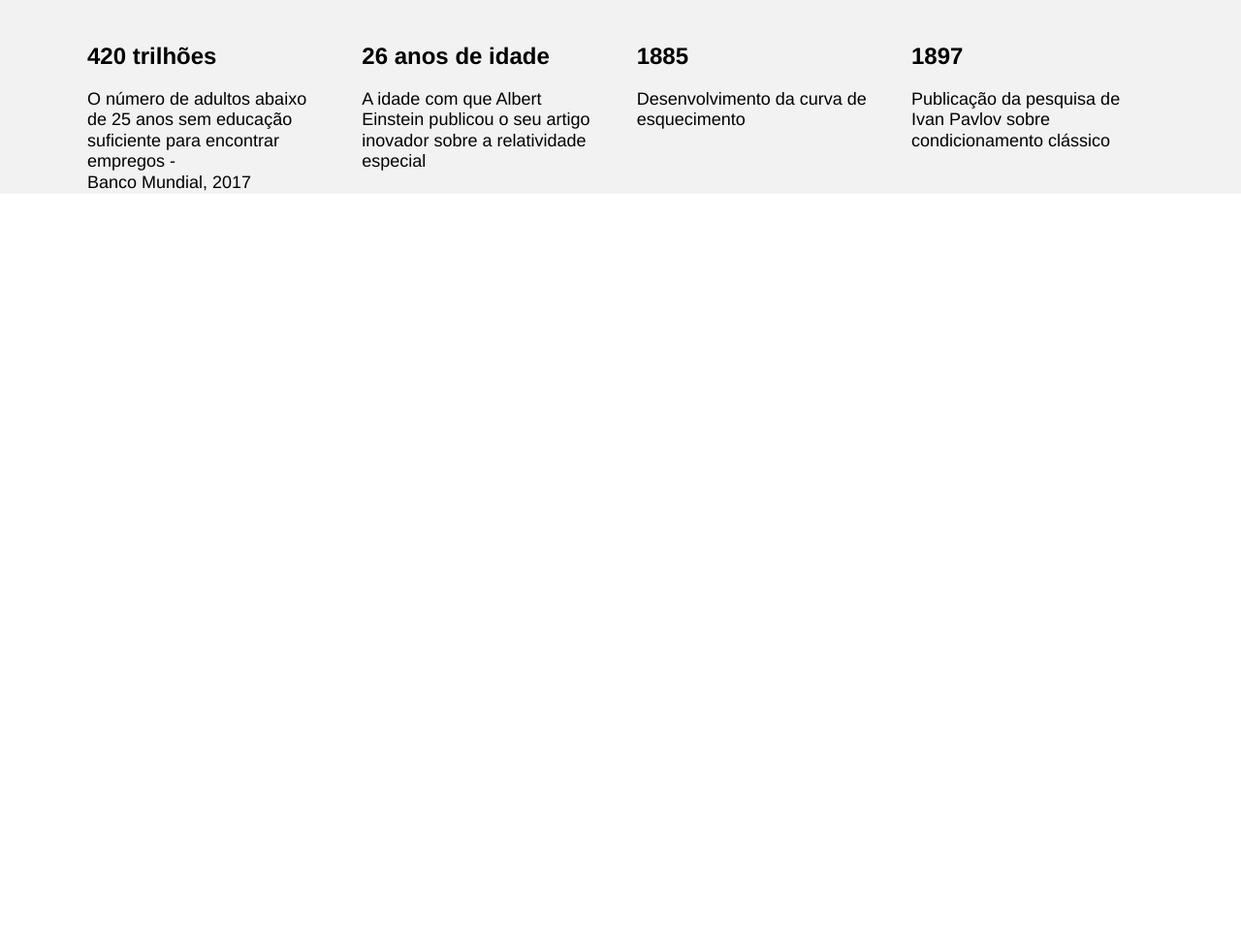
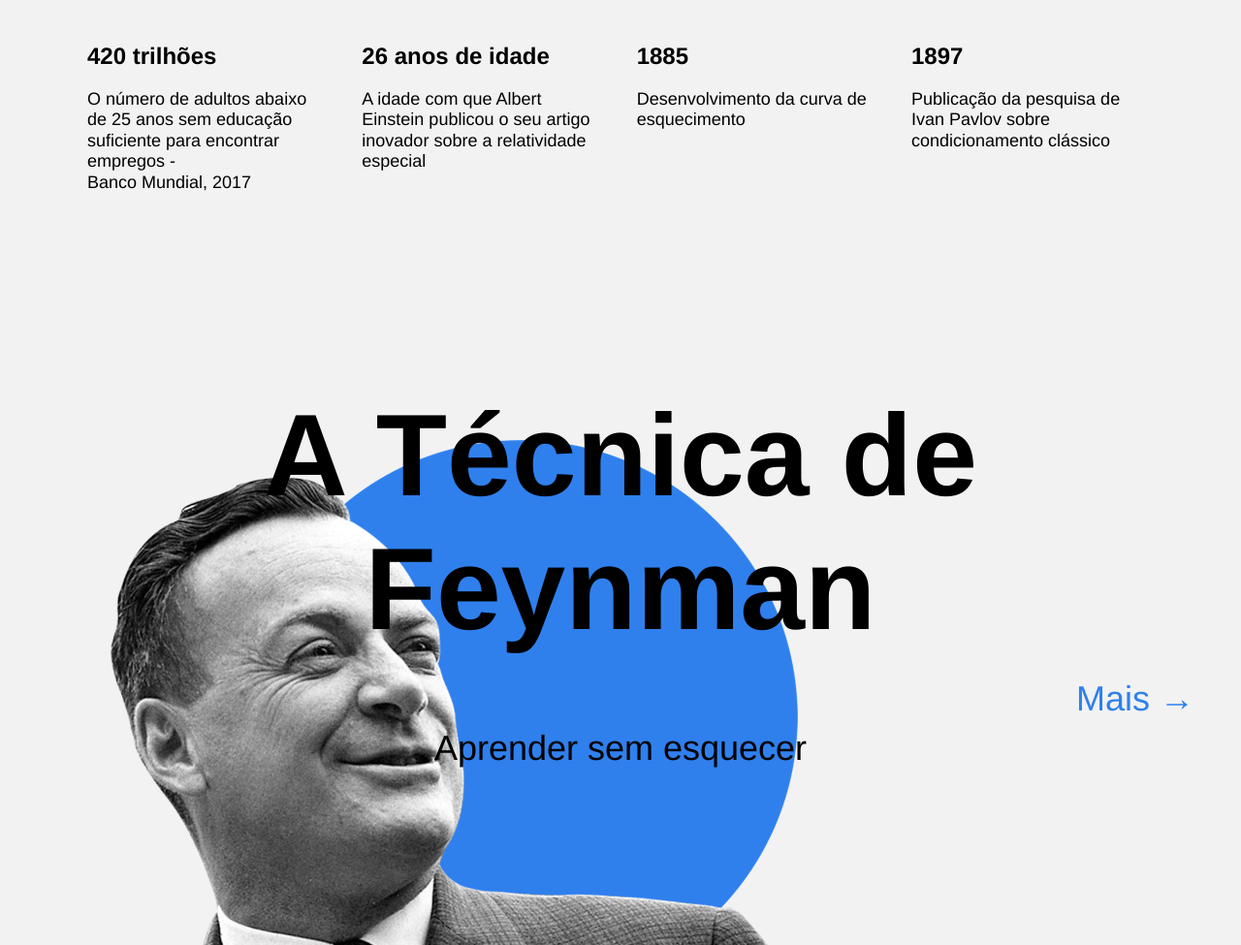
Before and after one commit to dlaranjeirasilva/web_project_1_ptbr, a plain HTML site: page index.html in a window 1280 px wide. Shown: the part 1825-2800 px from the top of the page at 97% size. Before the commit the page ends 2125 px from the top, so only its background shows below. Drawn offline with Linux system fonts and the light colour scheme.

Commit message:
Feynman section added

```diff
--- a/index.html
+++ b/index.html
@@ -105,7 +105,10 @@
         </section>
 
         <section class="feynman">
-
+          <h1 class="feynman__title">A Técnica de Feynman</h1>
+          <h2 class="feynman__subtitle">Aprender sem esquecer</h2>
+          <a href="#" class="feynman__link">Mais →</a>
+          <img class="feynman__image" src="./images/feynman.png" alt="Feynman looking over the future">
         </section>
 
         <section class="kaufman">
--- a/styles/style.css
+++ b/styles/style.css
@@ -16,6 +16,7 @@ p, h1, h2, h3, h4, h5, ul {
 }
 
 .header {
+  position: relative;
   height: 100vh;
   min-height: 600px;
   max-height: 756px;
@@ -52,6 +53,7 @@ p, h1, h2, h3, h4, h5, ul {
 .header__main-illustration {
   position: absolute;
   right: 0;
+  bottom: 0;
   width: 756px;
   height: 608px;
   z-index: 1;
@@ -74,7 +76,7 @@ p, h1, h2, h3, h4, h5, ul {
 .logo_place_header {
   position: absolute;
   top: 30px;
-  left: 64px;
+  /* left: 64px; */
   z-index: 2;
 }
 
@@ -103,6 +105,7 @@ p, h1, h2, h3, h4, h5, ul {
   line-height: 1.2;
   font-size: 18px;
   font-weight: normal;
+  color: #2F80ED;
 }
 
 .two-columns__main-text {
@@ -125,6 +128,7 @@ p, h1, h2, h3, h4, h5, ul {
   line-height: 34px;
   font-size: 24px;
   font-weight: bold;
+  color: #000000;
 }
 
 .digits {
@@ -179,3 +183,53 @@ p, h1, h2, h3, h4, h5, ul {
   font-size: 18px;
   font-weight: normal;
 }
+
+.feynman {
+  position: relative;
+  height: 790px;
+  display: flex;
+  flex-direction: column;
+  align-items: center;
+  text-align: center;
+  /* background-image: url("../images/feynman.png"); */
+  /* background-repeat: no-repeat; */
+  /* width: 867px;
+  height: 637px; */
+}
+
+.feynman__title {
+  line-height: 1.15;
+  font-size: 120px;
+  font-weight: bold;
+  width: 775px;
+  padding-top: 100px;
+  padding-bottom: 70px;
+  z-index: 1;
+}
+
+.feynman__subtitle {
+  line-height: 51px;
+  font-size: 36px;
+  font-weight: normal;
+  z-index: 1;
+}
+
+.feynman__link {
+  position: absolute;
+  top: 50%;
+  right: 48px;
+  text-decoration: none;
+  color: #2F80ED;
+  line-height: 51px;
+  font-size: 36px;
+  font-weight: normal;
+}
+
+.feynman__image {
+  position: absolute;
+  left: 0;
+  bottom: 0;
+  width: 867px;
+  height: 637px;
+
+}
```
